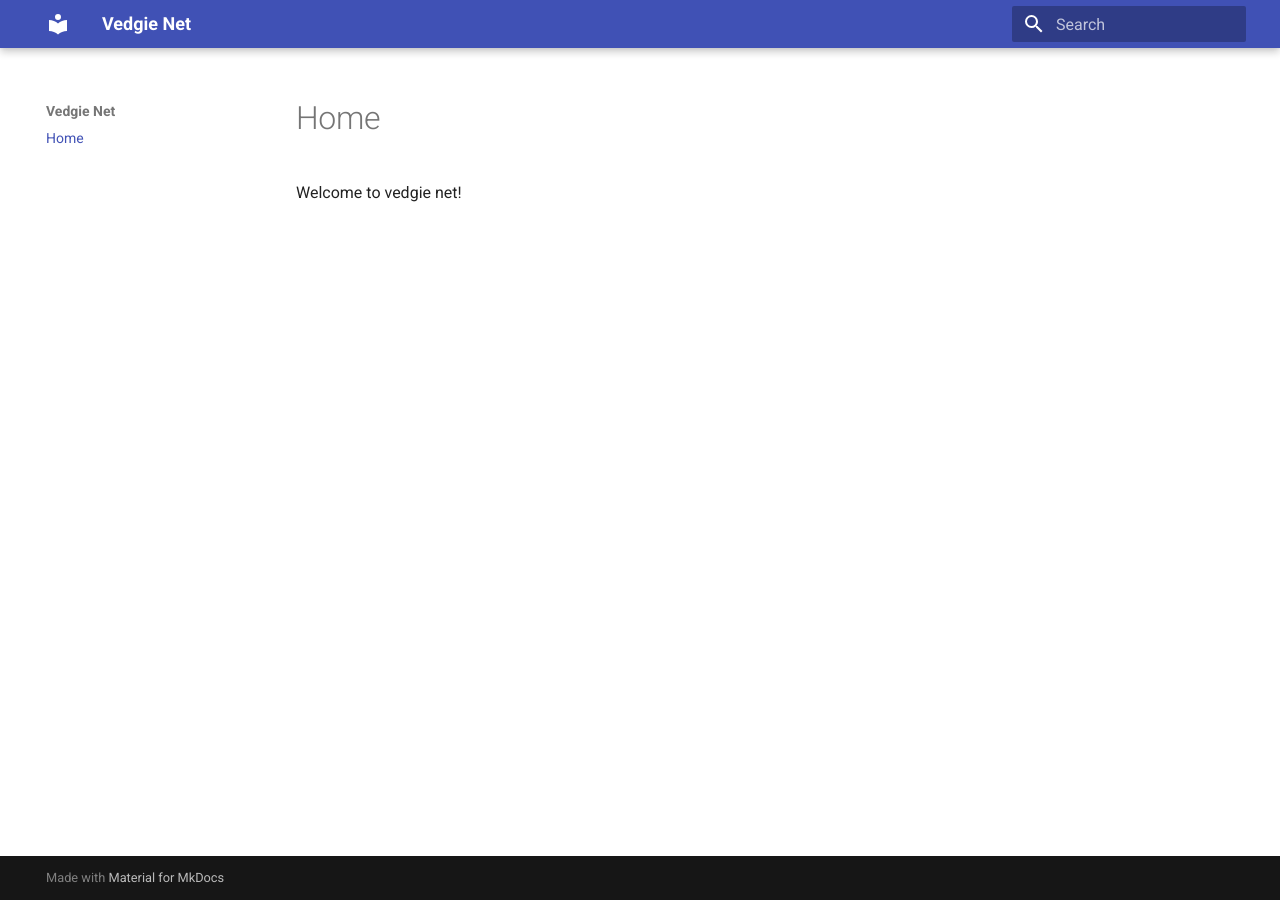
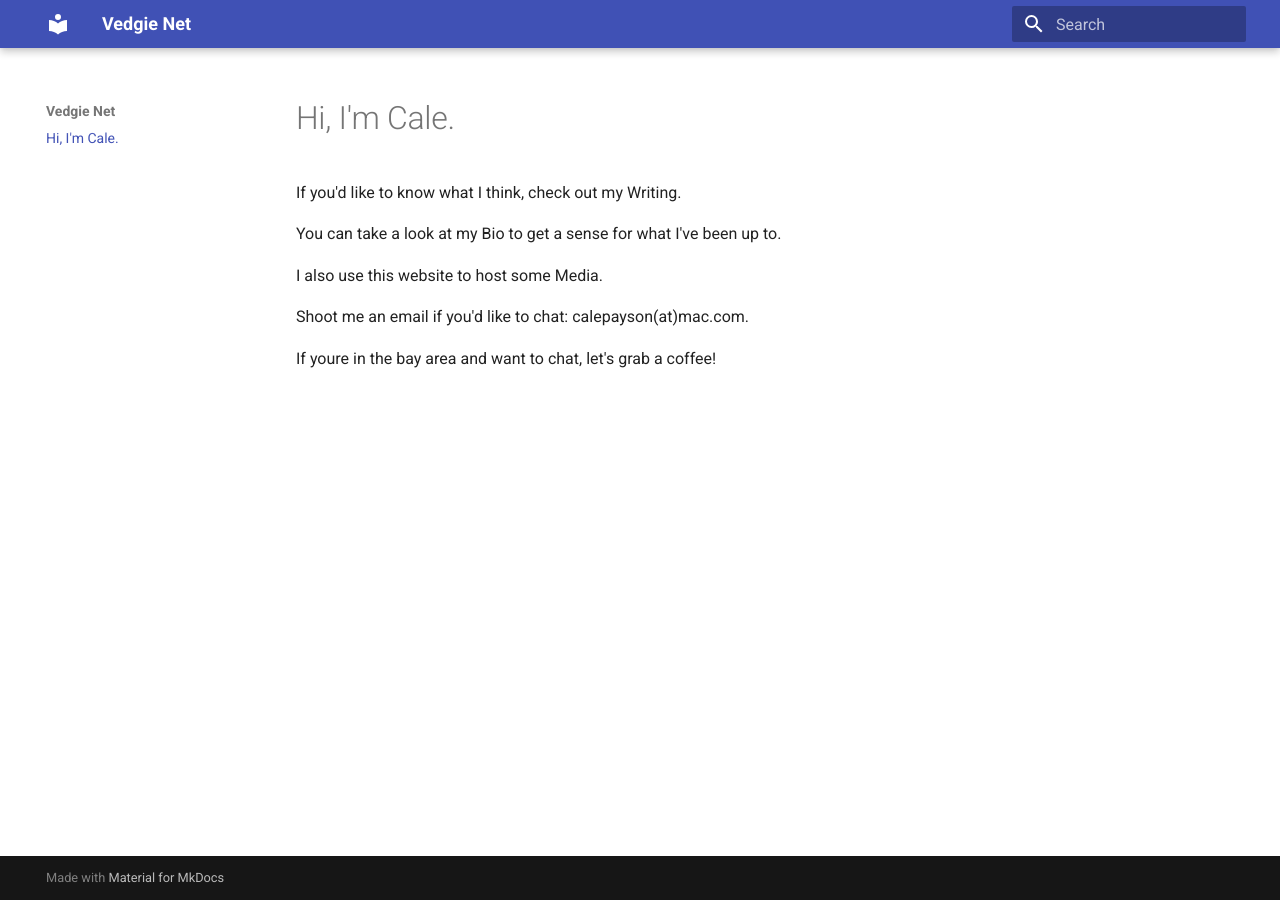
Before and after one commit to calepayson/website, an MkDocs documentation site: the page built from docs/index.md, in a window 1280 px wide. Built offline with MkDocs 1.6.1 and Material for MkDocs 9.7.7, drawn with Linux system fonts in a browser that asks for light colours.

Commit message:
Add homepage text

```diff
--- a/docs/index.md
+++ b/docs/index.md
@@ -1,3 +1,11 @@
-# Home
+# Hi, I'm Cale.
 
-Welcome to vedgie net!
+If you'd like to know what I think, check out my Writing.
+
+You can take a look at my Bio to get a sense for what I've been up to.
+
+I also use this website to host some Media.
+
+Shoot me an email if you'd like to chat: calepayson(at)mac.com.
+
+If youre in the bay area and want to chat, let's grab a coffee!
```
